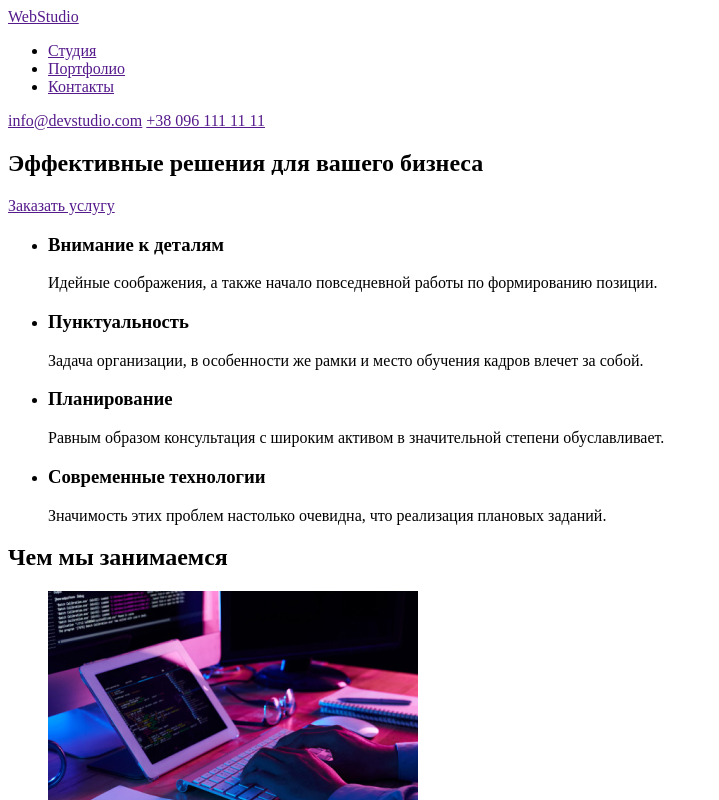
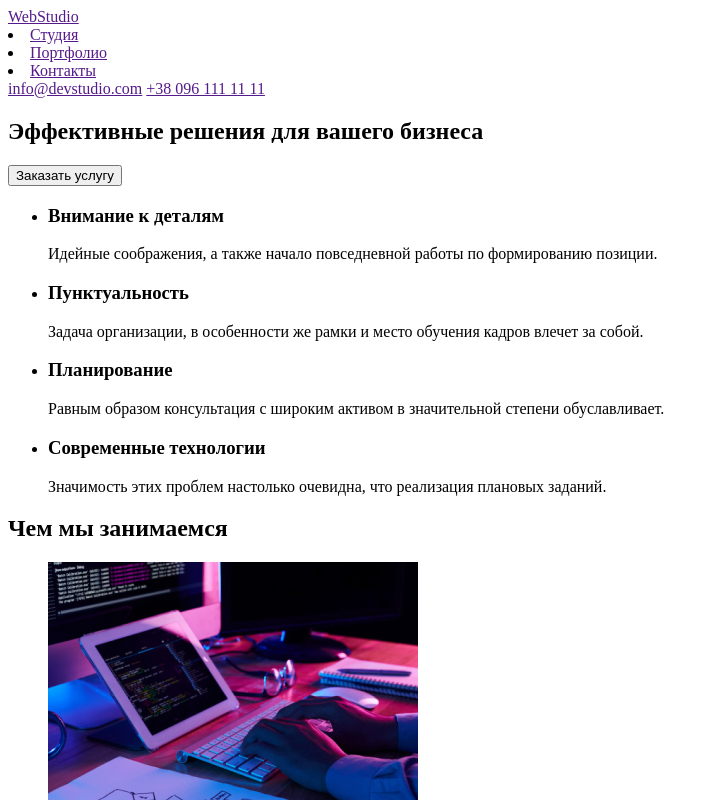
Before and after one commit to Dmytro-1506/goit-markup-hw-01, a plain HTML site: page index.html in a window 1280 px wide. Shown: the top 800 px of the page, without its empty margins (0-719 px from the left). Drawn offline with Linux system fonts and the light colour scheme.

Commit message:
button-and-adress

```diff
--- a/index.html
+++ b/index.html
@@ -10,11 +10,11 @@
     <header>
         <a href="">WebStudio</a>
 
-        <ul>
+        <nav>
             <li><a href="">Студия</a></li>
             <li><a href="">Портфолио</a></li>
             <li><a href="">Контакты</a></li>
-        </ul>
+        </nav>
 
         <a href="">info@devstudio.com</a>
 
@@ -25,7 +25,7 @@
         <section>
             <h1>Эффективные решения для вашего бизнеса</h1>
 
-            <a href="">Заказать услугу</a>
+            <button>Заказать услугу</button>
         </section>
 
         <section>
@@ -89,7 +89,7 @@
 
     <footer>
         <p><a href="">WebStudio</a></p>
-        <p>г. Киев, пр-т Леси Украинки, 26</p>
+        <address>г. Киев, пр-т Леси Украинки, 26</address>
         <p><a href="">info@example.com</a></p>
         <p><a href="">+38 099 111 11 11</a></p>
     </footer>
```
